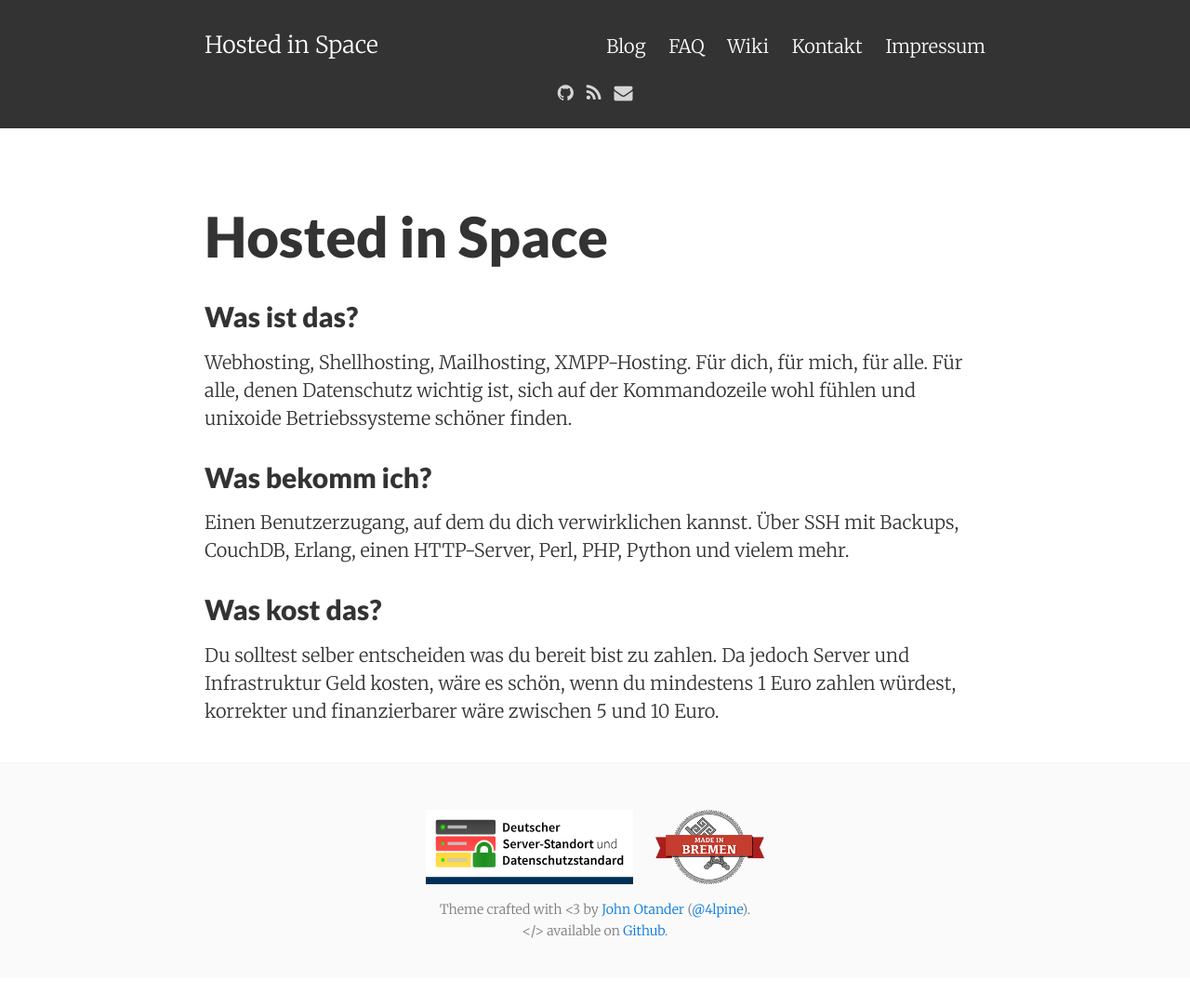
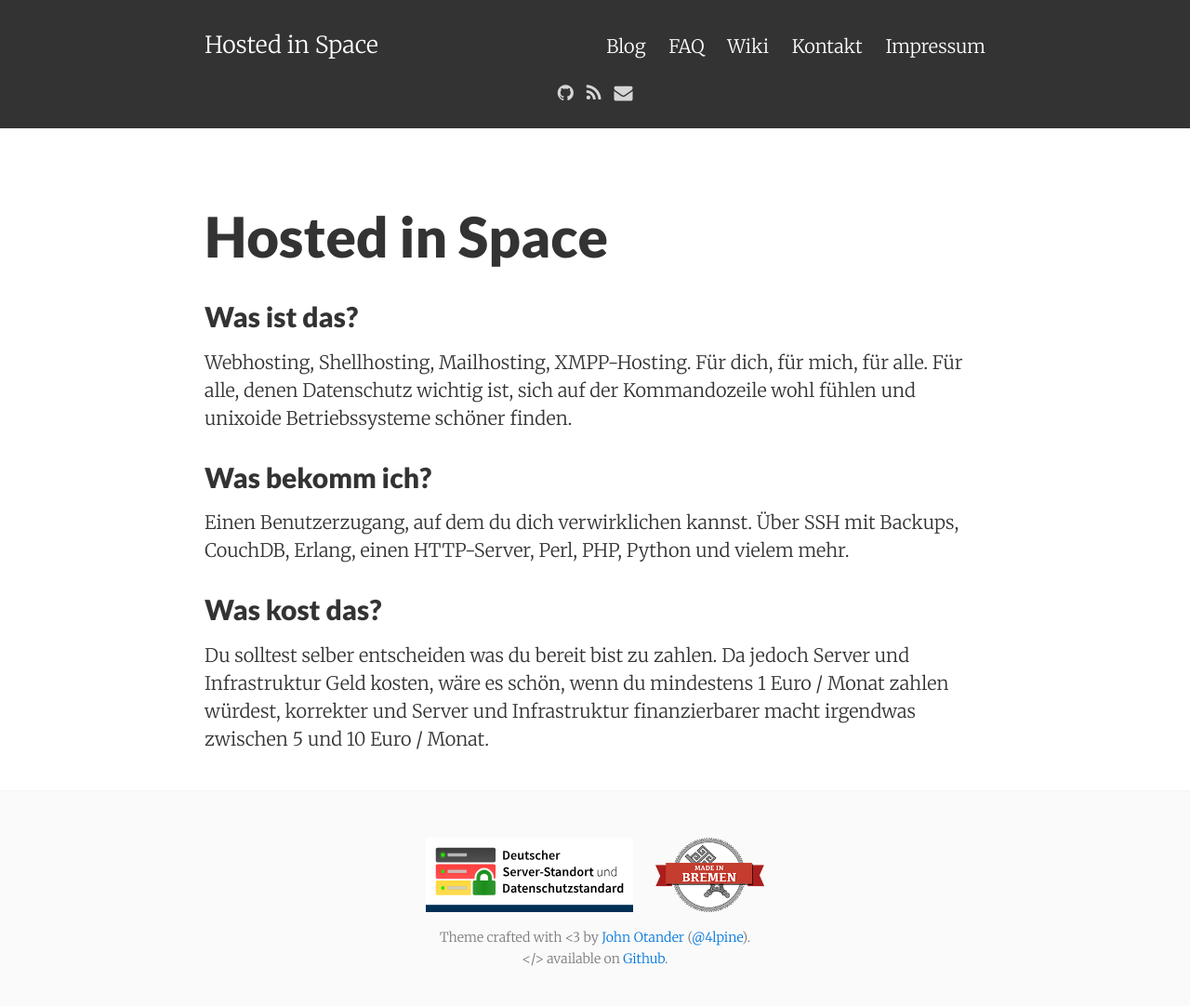
Before and after one commit to coderbyheart/hostedinspace.github.io, a Jekyll site: the page built from index.md, in a window 1280 px wide. Shown: the whole page at 93% size. Built offline with Jekyll 4.4.1, drawn with Linux system fonts in a browser that asks for light colours; nearby versions of some CDN libraries; before the commit the page ends 1052 px from its top, so only the background shows below that.

Commit message:
Spelling

```diff
--- a/index.md
+++ b/index.md
@@ -13,4 +13,4 @@ Einen Benutzerzugang, auf dem du dich verwirklichen kannst. Über SSH mit Backup
 
 ## Was kost das?
 Du solltest selber entscheiden was du bereit bist zu zahlen. Da jedoch Server und Infrastruktur Geld kosten, wäre es schön, wenn du mindestens
-1 Euro zahlen würdest, korrekter und finanzierbarer wäre zwischen 5 und 10 Euro.
+1 Euro / Monat zahlen würdest, korrekter und Server und Infrastruktur finanzierbarer macht irgendwas zwischen 5 und 10 Euro / Monat.
```
